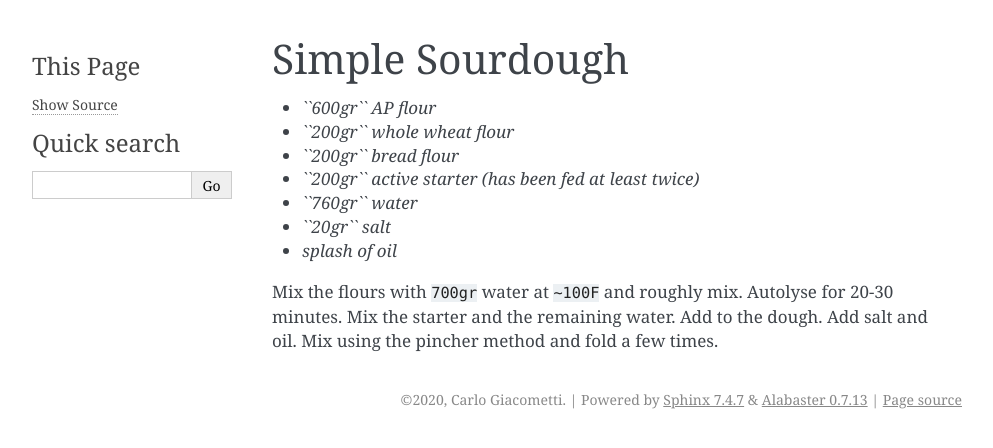
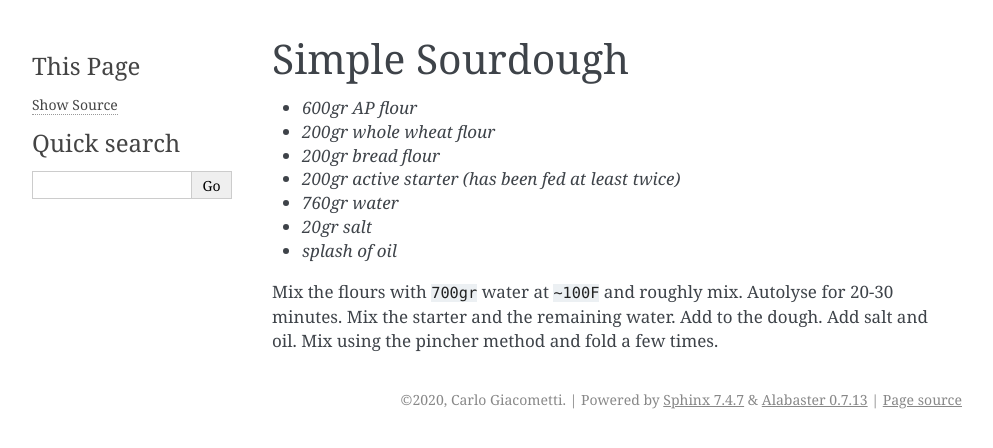
Before and after one commit to toriborish/Recipes, a Sphinx documentation site: the page built from docs/source/Recipes/Breads/Bread_SimpleSourdough.rst, in a window 1280 px wide. Shown: the top 448 px of the page, without its empty margins (148-1141 px from the left). Built offline with Sphinx 7.4.7, drawn with Linux system fonts in a browser that asks for light colours.

Commit message:
fix formatting

```diff
--- a/docs/source/Recipes/Breads/Bread_SimpleSourdough.rst
+++ b/docs/source/Recipes/Breads/Bread_SimpleSourdough.rst
@@ -1,12 +1,12 @@
 Simple Sourdough
 ================
 
--  *``600gr`` AP flour*
--  *``200gr`` whole wheat flour*
--  *``200gr`` bread flour*
--  *``200gr`` active starter (has been fed at least twice)*
--  *``760gr`` water*
--  *``20gr`` salt*
+-  *600gr AP flour*
+-  *200gr whole wheat flour*
+-  *200gr bread flour*
+-  *200gr active starter (has been fed at least twice)*
+-  *760gr water*
+-  *20gr salt*
 -  *splash of oil*
 
 Mix the flours with ``700gr`` water at ``~100F`` and roughly mix.
--- a/docs/source/Recipes/Breads/Pastry_Croissants.rst
+++ b/docs/source/Recipes/Breads/Pastry_Croissants.rst
@@ -1,8 +1,6 @@
 Croissants
 ==========
 
-`A good
-reference <https://www.weekendbakery.com/posts/classic-french-croissant-recipe/>`__
+`A good reference <https://www.weekendbakery.com/posts/classic-french-croissant-recipe/>`_
 
-`Joshua Weissman’s video
-recipe <https://www.youtube.com/watch?v=hJxaVD6eAtc>`__
+`Joshua Weissman’s video recipe <https://www.youtube.com/watch?v=hJxaVD6eAtc>`_
--- a/docs/source/Recipes/Entrees/Pasta_AglioOlioPeperoncino.rst
+++ b/docs/source/Recipes/Entrees/Pasta_AglioOlioPeperoncino.rst
@@ -1,7 +1,2 @@
 Pasta Aglio, Olio e Peperoncino
 ===============================
-
---------------
-
-Ingredients
------------
```
Also changed, not shown: docs/source/Recipes/Entrees/Fish_BranzinoAlForno.rst (+17 -17 lines), docs/source/Recipes/Sides/Kale.rst (+5 -8 lines).
